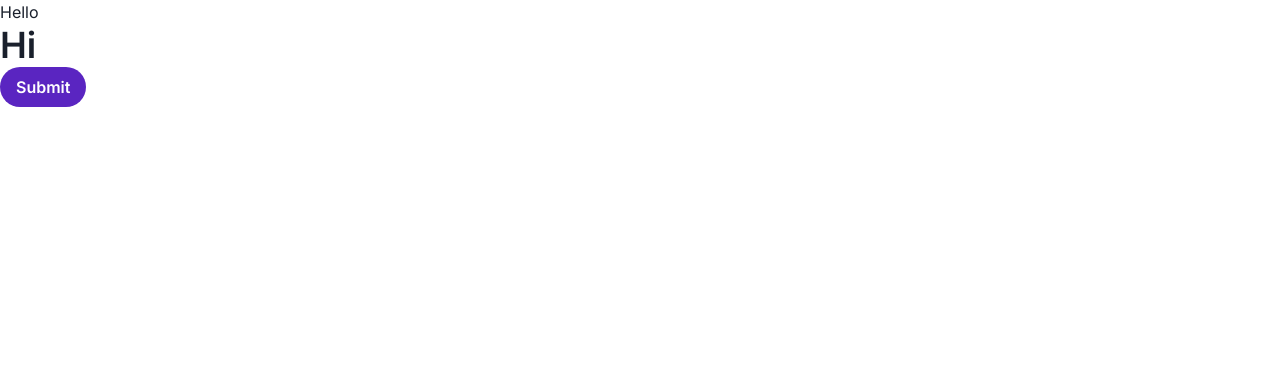
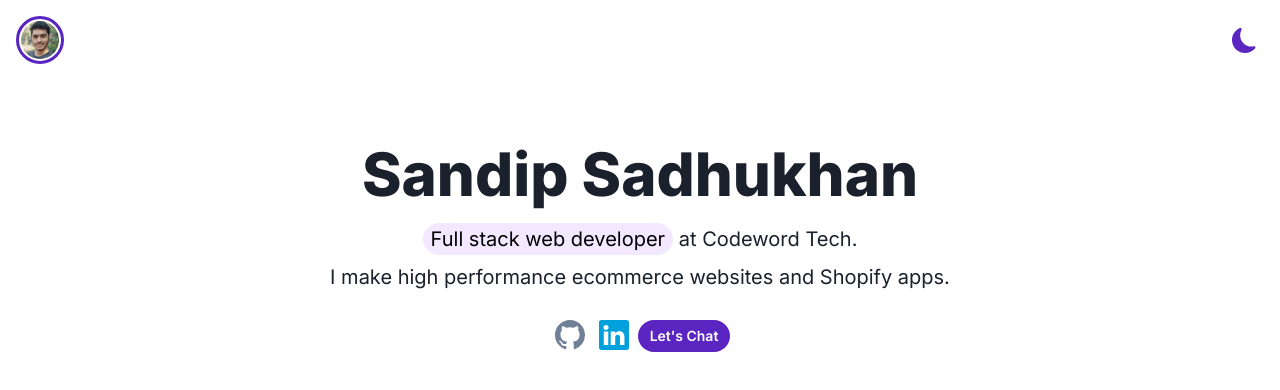
Before and after one commit to sandip-sadhukhan/OLD_-sandipsadhukhan.com, a Next.js app: page / in a window 1280 px wide. Shown: the top 390 px of the page. Built offline with nearby package versions, Linux system fonts and the light colour scheme.

Commit message:
hero section

```diff
--- /dev/null
+++ b/components/header.tsx
@@ -0,0 +1,49 @@
+import {
+  Avatar,
+  Container,
+  Heading,
+  HStack,
+  Icon,
+  IconButton,
+  Image,
+  Tooltip,
+  useColorMode,
+} from "@chakra-ui/react";
+import { BsFillMoonFill, BsFillSunFill } from "react-icons/bs";
+import React from "react";
+
+const Header = () => {
+  const { toggleColorMode, colorMode } = useColorMode();
+
+  return (
+    <HStack justify="space-between" align="center" py={4}>
+      <Avatar
+        src="/sandip-sadhukhan.jpg"
+        name="Sandip Sadhukhan"
+        _hover={{ transform: "rotate(360deg)" }}
+        transitionDuration="0.5s"
+        borderWidth="medium"
+        borderColor={colorMode === "light" ? "primary.500" : "primary.200"}
+        p={0.5}
+        size="md"
+        cursor="pointer"
+      />
+      <Tooltip label="Toggle Theme">
+        <IconButton
+          icon={
+            colorMode === "light" ? (
+              <BsFillMoonFill fontSize="25px" />
+            ) : (
+              <BsFillSunFill fontSize="25px" />
+            )
+          }
+          aria-label="Toggle Theme"
+          variant="link"
+          onClick={toggleColorMode}
+        />
+      </Tooltip>
+    </HStack>
+  );
+};
+
+export default Header;
--- /dev/null
+++ b/components/hero-section.tsx
@@ -0,0 +1,78 @@
+import {
+  Center,
+  Heading,
+  HStack,
+  IconButton,
+  Text,
+  useColorModeValue,
+  VStack,
+  Button,
+  Link,
+  Highlight,
+} from "@chakra-ui/react";
+import React from "react";
+import { BsGithub, BsLinkedin } from "react-icons/bs";
+
+const HeroSection = () => {
+  const textColor = useColorModeValue("gray.800", "gray.200");
+  const githubHoverBgColor = useColorModeValue("gray.700", "gray.300");
+  const linkedinHoverBgColor = useColorModeValue(
+    "linkedin.700",
+    "linkedin.300"
+  );
+
+  return (
+    <VStack my={16} textAlign="center">
+      <Heading
+        as="h1"
+        size="3xl"
+        fontSize="6xl"
+        fontWeight={800}
+        color={textColor}
+        mb={3}
+      >
+        Sandip Sadhukhan
+      </Heading>
+      <Text fontSize="xl" fontWeight={400}>
+        <Highlight
+          query="Full stack web developer"
+          styles={{ px: "2", py: "1", rounded: "full", bg: "primary.50" }}
+        >
+          Full stack web developer at Codeword Tech.
+        </Highlight>
+      </Text>
+      <Text fontSize="xl" fontWeight={400}>
+        I make high performance ecommerce websites and Shopify apps.
+      </Text>
+      <HStack py={5} justify="center" align="center" spacing={1}>
+        <Link href="https://github.com/sandippakhanna" isExternal>
+          <IconButton
+            variant="link"
+            icon={<BsGithub />}
+            aria-label="Github Link"
+            color="gray.500"
+            _hover={{ color: githubHoverBgColor }}
+            fontSize="3xl"
+          />
+        </Link>
+        <Link href="https://www.linkedin.com/in/sandipsadhukhan" isExternal>
+          <IconButton
+            variant="link"
+            icon={<BsLinkedin />}
+            aria-label="Linkedin Link"
+            color="linkedin.500"
+            _hover={{ color: linkedinHoverBgColor }}
+            fontSize="3xl"
+          />
+        </Link>
+        <Link href="mailto:sandip.sendme@gmail.com" textDecor="none">
+          <Button size="sm" mb={1}>
+            Let&apos;s Chat
+          </Button>
+        </Link>
+      </HStack>
+    </VStack>
+  );
+};
+
+export default HeroSection;
--- a/pages/_app.tsx
+++ b/pages/_app.tsx
@@ -2,6 +2,7 @@ import type { AppProps } from "next/app";
 import { ChakraProvider } from "@chakra-ui/react";
 import "@fontsource/inter/400.css";
 import "@fontsource/inter/600.css";
+import "@fontsource/inter/800.css";
 
 import theme from "@/theme";
 
--- a/pages/index.tsx
+++ b/pages/index.tsx
@@ -1,12 +1,13 @@
-import { Heading, Button } from "@chakra-ui/react";
+import Header from "@/components/header";
+import HeroSection from "@/components/hero-section";
+import { Heading, Button, Container } from "@chakra-ui/react";
 
 const Home = () => {
   return (
-    <>
-      <h1>Hello</h1>
-      <Heading>Hi</Heading>
-      <Button>Submit</Button>
-    </>
+    <Container maxW="container.xl">
+      <Header />
+      <HeroSection />
+    </Container>
   );
 };
 
```
Also changed, not shown: components/projects.tsx (added, +7 -0 lines), components/footer.tsx (added), components/project.tsx (added), components/tech-stack.tsx (added), components/testimonials.tsx (added), public/sandip-sadhukhan.jpg (added).
